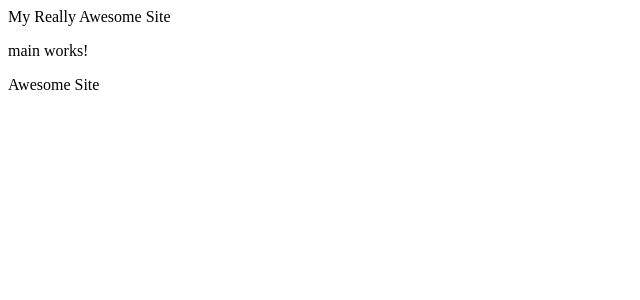
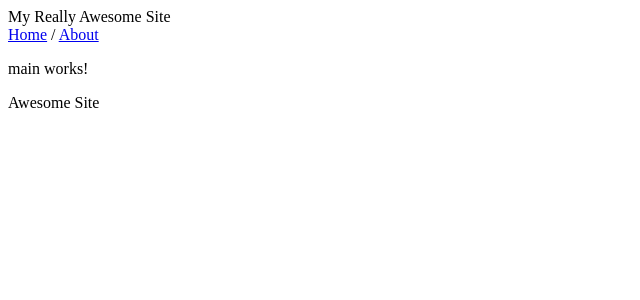
Before and after one commit to determinednewton/ng-routes, an Angular app: page / in a window 1280 px wide. Shown: the top 300 px of the page, without its empty margins (0-640 px from the left). Built offline with nearby package versions, Linux system fonts and the light colour scheme.

Commit message:
Navigate through links

```diff
--- a/src/app/app.component.html
+++ b/src/app/app.component.html
@@ -1,4 +1,8 @@
 <header>My Really Awesome Site</header>
+
+<a routerLink="">Home</a>
+/
+<a routerLink="about">About</a>
 
 <router-outlet></router-outlet>
 
```
